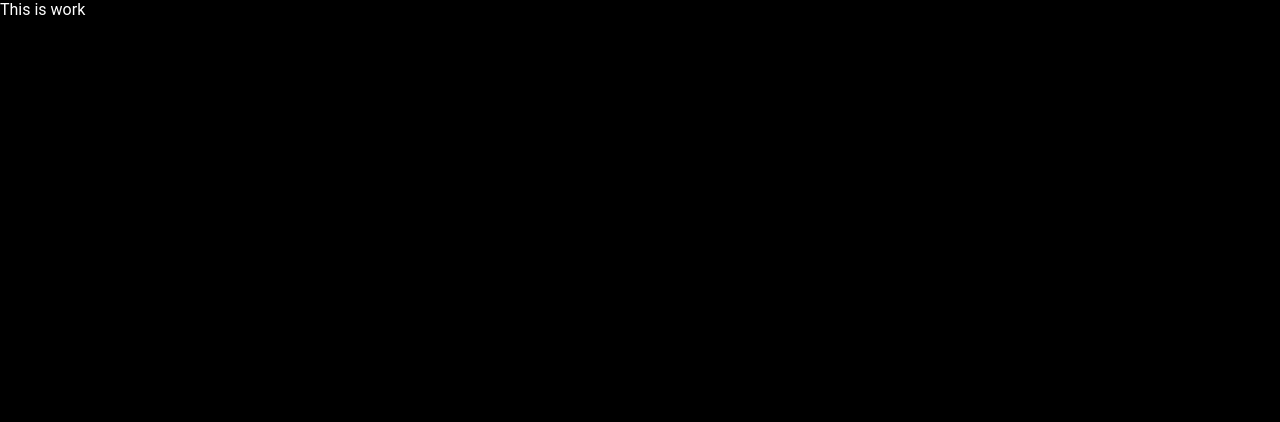
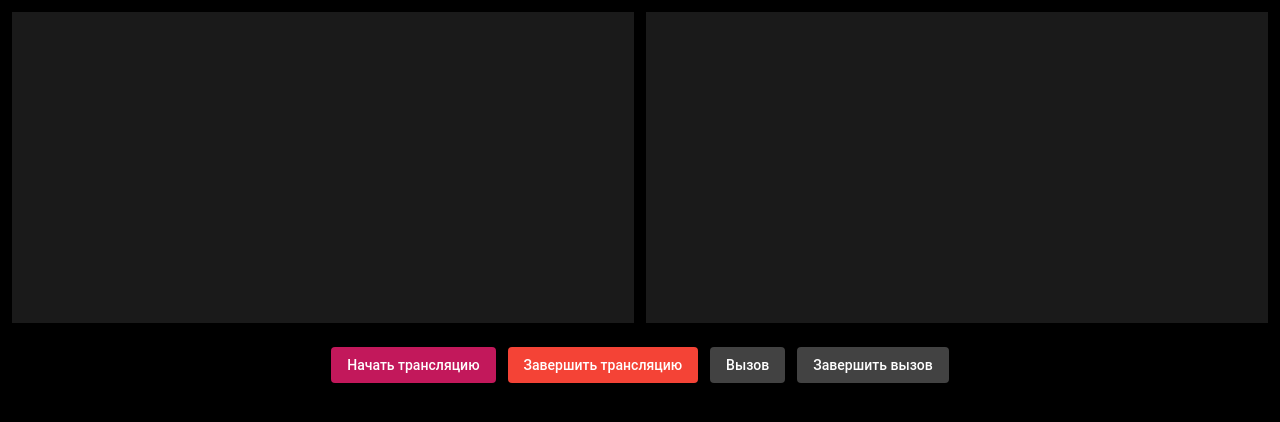
Before and after one commit to DmitriSergeevich/video-conference, an Angular app: page /room in a window 1280 px wide. Shown: the top 422 px of the page. Built offline with nearby package versions, Linux system fonts and the light colour scheme.

Commit message:
base markup video and actions

```diff
--- a/src/app/app.component.html
+++ b/src/app/app.component.html
@@ -1 +1,3 @@
-<router-outlet></router-outlet>
+<div class="layout">
+  <router-outlet></router-outlet>
+</div>
--- a/src/app/app.component.scss
+++ b/src/app/app.component.scss
@@ -0,0 +1,3 @@
+.layout {
+  padding: 12px;
+}
--- a/src/app/conference-room/conference-room.component.html
+++ b/src/app/conference-room/conference-room.component.html
@@ -1 +1,10 @@
-<div>This is work</div>
+<div class="flex-wrapper video-wrapper">
+  <video #local_video [autoplay]="true" [muted]="true"></video>
+  <video #received_video [autoplay]="true"></video>
+</div>
+<div class="flex-wrapper action-wrapper">
+  <button mat-raised-button color="primary">Начать трансляцию</button>
+  <button mat-raised-button color="warn">Завершить трансляцию</button>
+  <button mat-raised-button>Вызов</button>
+  <button mat-raised-button>Завершить вызов</button>
+</div>
--- a/src/app/conference-room/conference-room.component.scss
+++ b/src/app/conference-room/conference-room.component.scss
@@ -0,0 +1,13 @@
+video {
+  width: 100%;
+  background-color: rgba(gray, .2);
+}
+.flex-wrapper {
+  display: flex;
+  gap: 12px;
+}
+
+.action-wrapper {
+  justify-content: center;
+  margin-top: 24px;
+}
--- a/src/app/conference-room/conference-room.module.ts
+++ b/src/app/conference-room/conference-room.module.ts
@@ -2,10 +2,11 @@ import { NgModule } from '@angular/core';
 import { AppComponent } from '../app.component';
 import { ConferenceRoomComponent } from './conference-room.component';
 import { ConferenceRoomRoutingModule } from './conference-room-routing.module';
+import { MatButtonModule } from '@angular/material/button';
 
 @NgModule({
     declarations: [ConferenceRoomComponent],
-    imports: [ConferenceRoomRoutingModule],
+    imports: [ConferenceRoomRoutingModule, MatButtonModule],
     providers: [],
     bootstrap: [AppComponent],
 })
```
